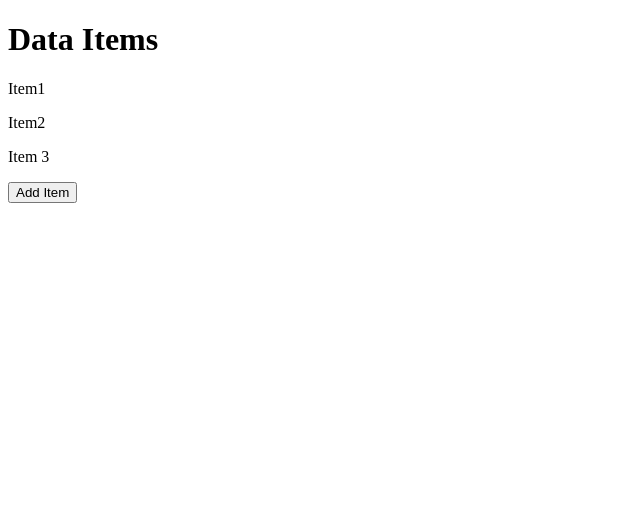
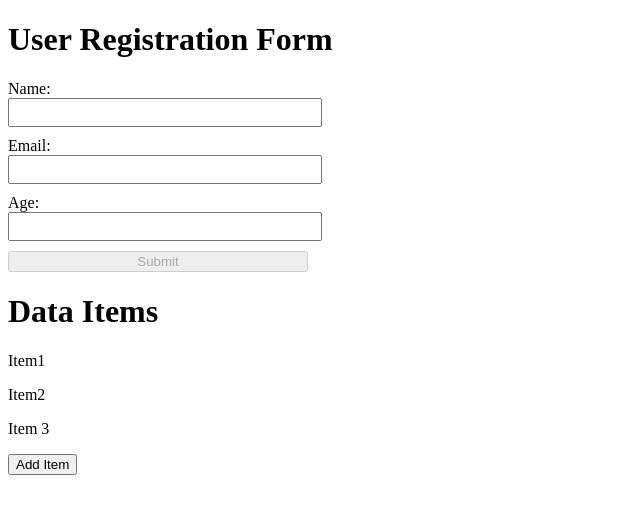
Before and after one commit to ravindrasharmacs/dependencyInjection, an Angular app: page / in a window 1280 px wide. Shown: the top 514 px of the page, without its empty margins (0-640 px from the left). Built offline with nearby package versions, Linux system fonts and the light colour scheme.

Commit message:
pr_015 : user registration form with validators

```diff
--- a/src/app/app.component.html
+++ b/src/app/app.component.html
@@ -1,4 +1,7 @@
 <div>
+  <!-- User Registration Form -->
+   <h1>User Registration Form</h1>
+   <app-user-form></app-user-form>
 <h1>Data Items</h1>
 <!--html 5 syntax for loop-->
     @for (item of items; track item) {
--- a/src/app/app.component.ts
+++ b/src/app/app.component.ts
@@ -2,11 +2,12 @@ import { Component , inject} from '@angular/core';
 import { CommonModule } from '@angular/common';
 import { DataService } from './data.service';
 import { RouterOutlet } from '@angular/router';
+import { UserFormComponent } from './user-form/user-form.component';
 
 @Component({
   selector: 'app-root',
   standalone: true,
-  imports: [CommonModule , RouterOutlet],
+  imports: [CommonModule , RouterOutlet , UserFormComponent],
   templateUrl: './app.component.html',
   styleUrl: './app.component.scss'
 })
--- a/src/app/app.config.ts
+++ b/src/app/app.config.ts
@@ -1,9 +1,15 @@
-import { ApplicationConfig, provideZoneChangeDetection } from '@angular/core';
+import { ApplicationConfig, importProvidersFrom ,provideZoneChangeDetection } from '@angular/core';
 import { provideRouter } from '@angular/router';
+import { ReactiveFormsModule } from '@angular/forms';
 
 import { routes } from './app.routes';
 import { provideClientHydration, withEventReplay } from '@angular/platform-browser';
 
 export const appConfig: ApplicationConfig = {
-  providers: [provideZoneChangeDetection({ eventCoalescing: true }), provideRouter(routes), provideClientHydration(withEventReplay())]
+
+  providers: [
+    importProvidersFrom(ReactiveFormsModule),
+    provideZoneChangeDetection({ eventCoalescing: true }),
+     provideRouter(routes),
+      provideClientHydration(withEventReplay())]
 };
--- /dev/null
+++ b/src/app/user-form/user-form.component.html
@@ -0,0 +1,55 @@
+<form [formGroup]="userForm" (ngSubmit)="onSubmit()">
+    <div>
+      <label for="name">Name:</label>
+      <input id="name" type="text" formControlName="name">
+      @if (userForm.get('name')?.invalid && (userForm.get('name')?.dirty || userForm.get('name')?.touched)) {
+        <div class="error">
+          @if (userForm.get('name')?.errors?.['required']) {
+            Name is required.
+          }
+          @if (userForm.get('name')?.errors?.['minlength']) {
+            Name must be at least 2 characters long.
+          }
+        </div>
+      }
+    </div>
+
+    <div>
+      <label for="email">Email:</label>
+      <input id="email" type="email" formControlName="email">
+      @if (userForm.get('email')?.invalid && (userForm.get('email')?.dirty || userForm.get('email')?.touched)) {
+        <div class="error">
+          @if (userForm.get('email')?.errors?.['required']) {
+            Email is required.
+          }
+          @if (userForm.get('email')?.errors?.['email']) {
+            Invalid email format.
+          }
+        </div>
+      }
+    </div>
+
+    <div>
+      <label for="age">Age:</label>
+      <input id="age" type="number" formControlName="age">
+      @if (userForm.get('age')?.invalid && (userForm.get('age')?.dirty || userForm.get('age')?.touched)) {
+        <div class="error">
+          @if (userForm.get('age')?.errors?.['required']) {
+            Age is required.
+          }
+          @if (userForm.get('age')?.errors?.['min'] || userForm.get('age')?.errors?.['max']) {
+            Age must be between 18 and 100.
+          }
+        </div>
+      }
+    </div>
+
+    <button type="submit" [disabled]="userForm.invalid">Submit</button>
+  </form>
+
+  @if (submitted) {
+    <div>
+      <h2>Form Data:</h2>
+      <pre>{{ userForm.value | json }}</pre>
+    </div>
+  }
--- /dev/null
+++ b/src/app/user-form/user-form.component.scss
@@ -0,0 +1,3 @@
+.error { color: red; }
+form { display: flex; flex-direction: column; gap: 10px; max-width: 300px; }
+input { width: 100%; padding: 5px; }
--- /dev/null
+++ b/src/app/user-form/user-form.component.ts
@@ -0,0 +1,40 @@
+import { Component } from '@angular/core';
+import { ReactiveFormsModule ,FormBuilder, FormGroup, Validators } from '@angular/forms';
+import { CommonModule } from '@angular/common';
+
+@Component({
+  selector: 'app-user-form',
+  standalone: true,
+  imports: [CommonModule ,ReactiveFormsModule],
+  templateUrl: './user-form.component.html',
+  styleUrl: './user-form.component.scss'
+})
+export class UserFormComponent {
+  userForm: FormGroup;
+  submitted = false;
+
+  constructor(private formBuilder: FormBuilder) {
+    this.userForm = this.formBuilder.group({
+      name: ['', [Validators.required, Validators.minLength(3)]],
+      email: ['', [Validators.required, Validators.email]],
+      age: ['', [Validators.required, Validators.min(18), Validators.max(65)]]
+      });
+  }
+
+  onSubmit() {
+    // this.submitted = true;
+    if (this.userForm.valid) {
+      console.log('Form submitted successfully' , this.userForm.value);
+      this.submitted = true;
+      } else {
+        console.log('Form is invalid');
+        Object.keys(this.userForm.controls).forEach(field => {
+          const control = this.userForm.get(field);
+          if(control?.invalid){
+            control.markAsTouched();
+          }
+
+          });
+    }
+}
+}
--- a/src/main.ts
+++ b/src/main.ts
@@ -1,6 +1,8 @@
+// main.ts
 import { bootstrapApplication } from '@angular/platform-browser';
+// import { AppComponent } from './app.component';
 import { appConfig } from './app/app.config';
 import { AppComponent } from './app/app.component';
 
 bootstrapApplication(AppComponent, appConfig)
-  .catch((err) => console.error(err));
+  .catch(err => console.error(err));
```
Also changed, not shown: 1 other file (tests, documents, lock files or other folders).
